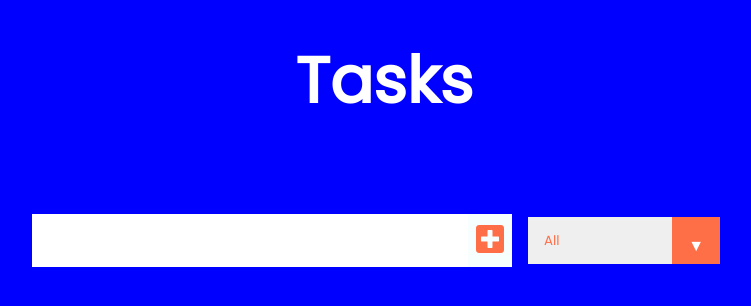
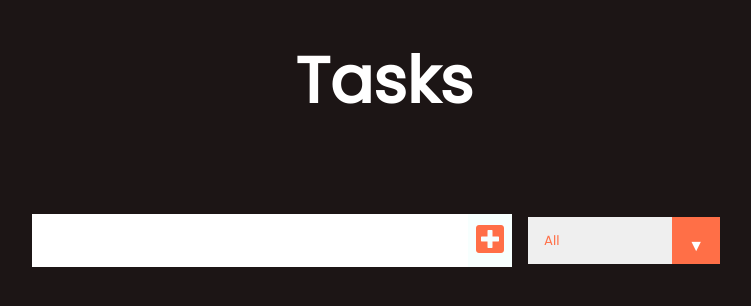
Before and after one commit to Arnold-Omagbemi/Todo-list, a React (Create React App) app: page / in a window 1280 px wide. Shown: the top 306 px of the page, without its empty margins (256-1007 px from the left). Built offline with nearby package versions, Linux system fonts and the light colour scheme.

Commit message:
Update Works

```diff
--- a/src/App.css
+++ b/src/App.css
@@ -4,7 +4,7 @@
   box-sizing: border-box;
 }
 body {
-  background: blue /* rgba(8, 1, 1, 0.918) */ ;
+  background: rgba(8, 1, 1, 0.918);
   color: white;
   font-family: "Poppins", sans-serif;
   min-height: 100vh;
```
